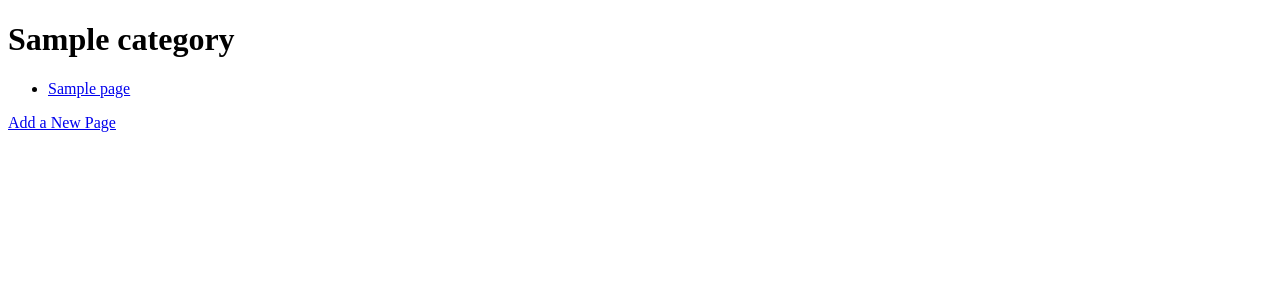
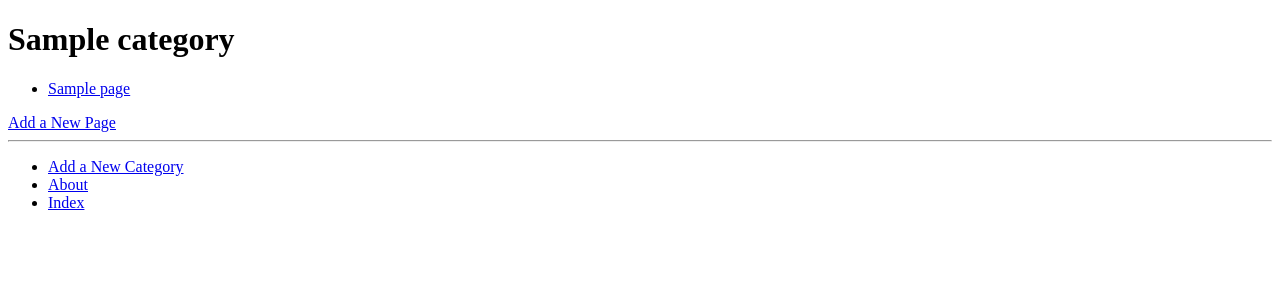
Before and after one commit to tintrungp/Rango, a Django app: template tango_with_django_project/rango/templates/rango/category.html in a window 1280 px wide. Shown: the top 300 px of the page. Run offline with Django 4.2, Linux system fonts and the light colour scheme; the template is opened without the code that fills it: most values are stand-ins (such as "Sample title", 1, 10 or a date in 2020).

Commit message:
Starting with base templates

```diff
--- /dev/null
+++ b/tango_with_django_project/rango/templates/rango/base.html
@@ -0,0 +1,29 @@
+<!DOCTYPE html>
+{% load static %}
+
+<html>
+    <head lang="en">
+        <meta charset="UTF-8" />
+        <title>
+            Rango --
+            {% block title_block %}
+                How to Tango with Django!
+            {% endblock %}
+        </title>
+    </head>
+    <body>
+        <!-- Page Specific Content Here-->
+         <div>
+            {% block body_block %}
+            {% endblock %}
+         </div>
+         <hr />
+         <div>
+            <ul>
+                <li><a href="{% url 'rango:add_category' %}">Add a New Category</a></li>
+                <li><a href="{% url 'rango:about' %}">About</a></li>
+                <li><a href="{% url 'rango:index' %}">Index</a></li>
+            </ul>
+         </div>
+    </body>
+</html>
--- a/tango_with_django_project/rango/templates/rango/category.html
+++ b/tango_with_django_project/rango/templates/rango/category.html
@@ -1,11 +1,15 @@
-<!DOCTYPE html>
+{% extends 'rango/base.html' %}
 {% load static %}
-<html>
-    <head>
-        <title>Rango</title>
-    </head>
-    <body>
-        <div>
+
+{% block title_block %}
+    {% if category %}
+        {{ category.name }}
+    {% else %}
+        Unknown Category
+    {% endif %}
+{% endblock %}
+
+{% block body_block %}
     {% if category %}
     <h1>{{ category.name }}</h1>
     {% if pages %}
@@ -17,10 +21,9 @@
     {% else %}
     <strong>No pages currently in category.</strong>
     {% endif %}
-            <a href="/rango/category/{{ category.slug }}/add_page/">Add a New Page</a><br />
+
+    <a href="{% url 'rango:add_page' category.slug %}">Add a New Page</a><br />
     {% else %}
         The specified category does not exist.
     {% endif %}
-        </div>
-    </body>
-</html>
+{% endblock %}
--- a/tango_with_django_project/rango/templates/rango/index.html
+++ b/tango_with_django_project/rango/templates/rango/index.html
@@ -17,7 +17,7 @@
             <ul>
             {% for category in categories %}
                 <li>
-                    <a href="/rango/category/{{ category.slug }}/">{{ category.name }}</a>
+                    <a href="{% url 'rango:show_category' category.slug %}">{{ category.name }}</a>
                 </li>
             {% endfor %}
             </ul>
@@ -40,7 +40,7 @@
         {% endif %}
         </div>
         <div>
-            <a href="/rango/about/">About</a><br />
+            <a href="{% url 'rango:about' %}">About</a><br />
             <a href="/rango/add_category/">Add a New Category</a><br />
             <a href="/rango/">Index</a><br/>
             <img src="{% static 'images/rango.jpeg' %}"
--- a/tango_with_django_project/rango/urls.py
+++ b/tango_with_django_project/rango/urls.py
@@ -6,8 +6,7 @@ app_name = 'rango'
 urlpatterns = [
     path('', views.index, name='index'),
     path('about/', views.about, name='about'),
-    path('category/<slug:category_name_slug>/',
-         views.show_category, name='show_category'),
+    path('category/<slug:category_name_slug>/',views.show_category, name='show_category'),
     path('add_category/', views.add_category, name='add_category'),
     path('category/<slug:category_name_slug>/add_page/', views.add_page, name='add_page'),
 ]
```
Lines whose indentation alone changed are shown as unchanged.
